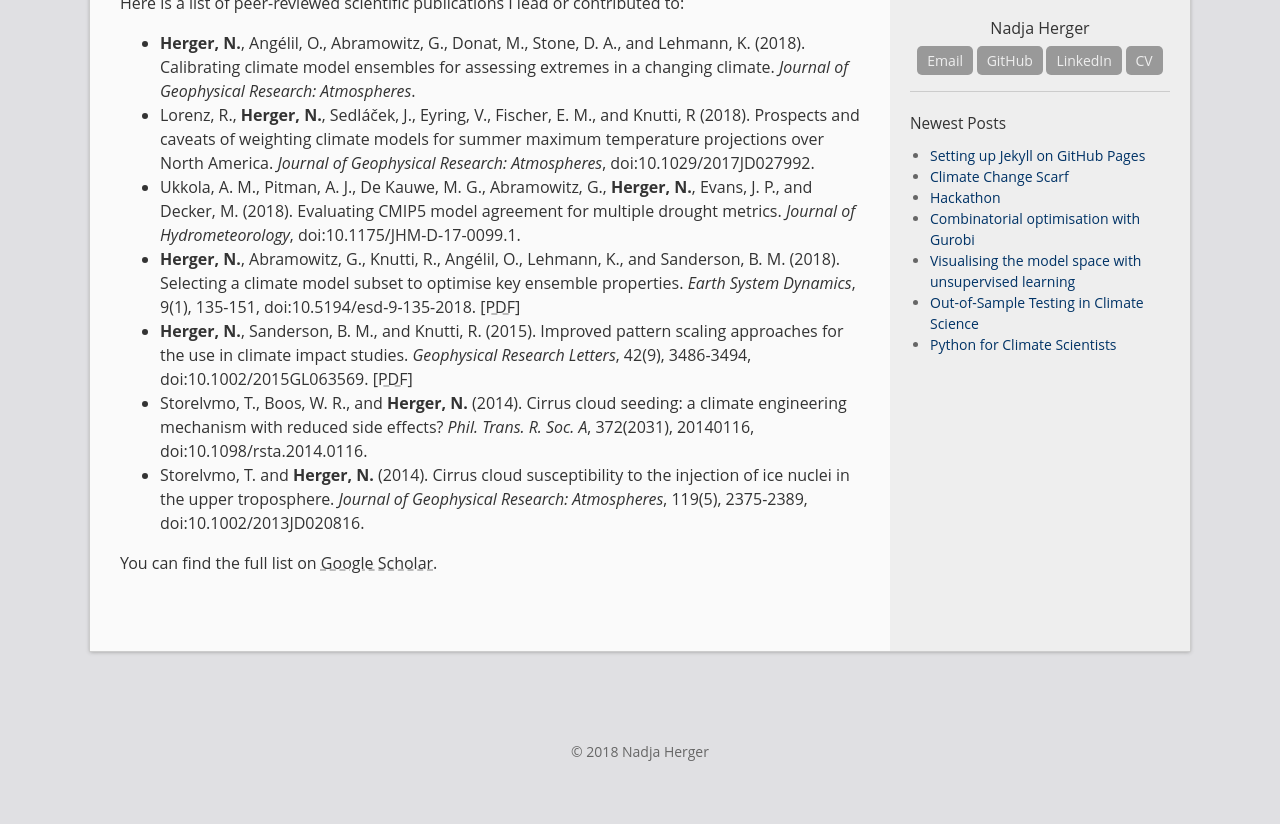
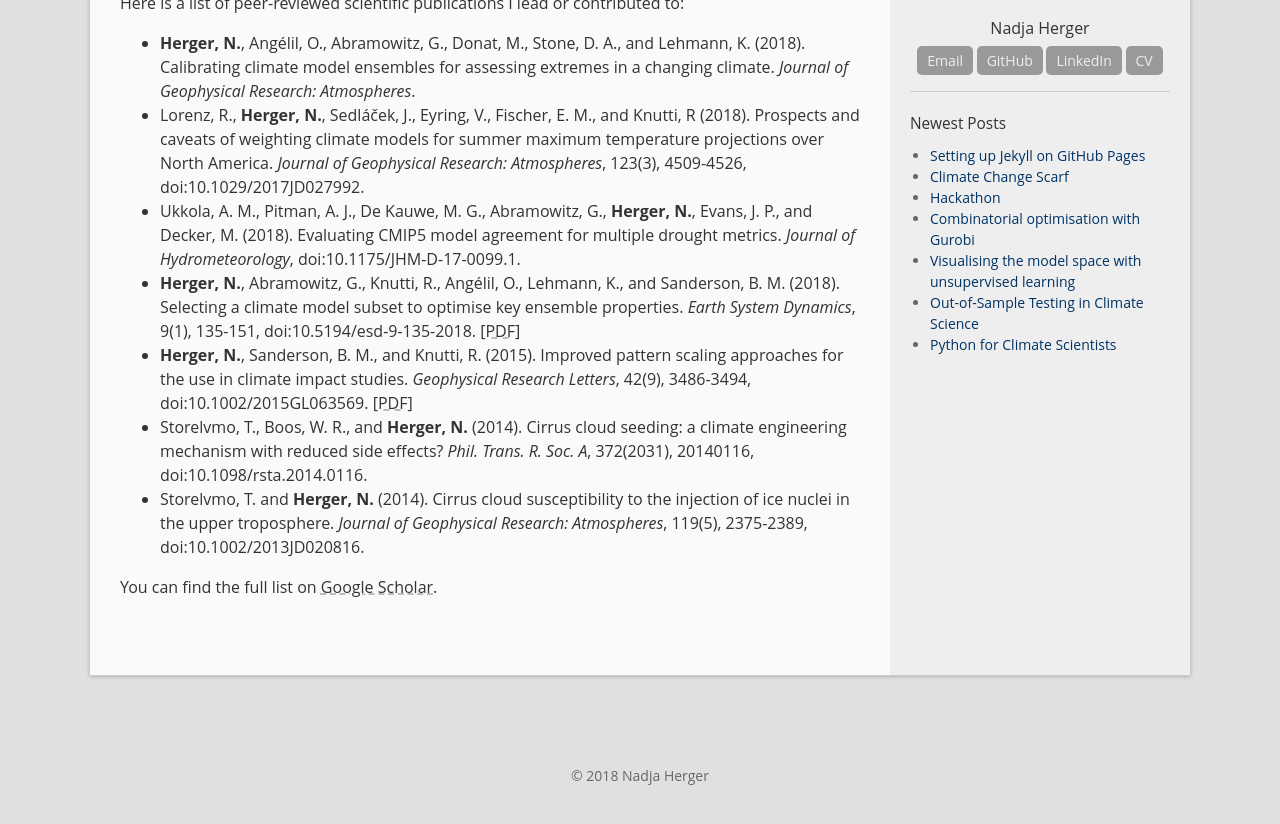
Before and after one commit to oliverangelil/oliverangelil.github.io, a Jekyll site: the page built from publications.md, in a window 1280 px wide, cut to the strip 261-1107 px from the top of the page. Shown: the top 824 px of the strip. Built offline with Jekyll 4.4.1, drawn with Linux system fonts in a browser that asks for light colours; comment, search, counter and statistics services are not loaded.

Commit message:
update publication list

```diff
--- a/publications.md
+++ b/publications.md
@@ -7,7 +7,7 @@ permalink: /publications/
 Here is a list of peer-reviewed scientific publications I lead or contributed to:
 
 * **Herger, N.**, Angélil, O., Abramowitz, G., Donat, M., Stone, D. A., and Lehmann, K. (2018). Calibrating climate model ensembles for assessing extremes in a changing climate. *Journal of Geophysical Research: Atmospheres*.
-* Lorenz, R., **Herger, N.**, Sedláček, J., Eyring, V., Fischer, E. M., and Knutti, R (2018). Prospects and caveats of weighting climate models for summer maximum temperature projections over North America. *Journal of Geophysical Research: Atmospheres*, doi:10.1029/2017JD027992.
+* Lorenz, R., **Herger, N.**, Sedláček, J., Eyring, V., Fischer, E. M., and Knutti, R (2018). Prospects and caveats of weighting climate models for summer maximum temperature projections over North America. *Journal of Geophysical Research: Atmospheres*, 123(3), 4509-4526, doi:10.1029/2017JD027992.
 * Ukkola, A. M., Pitman, A. J., De Kauwe, M. G., Abramowitz, G., **Herger, N.**, Evans, J. P., and Decker, M. (2018). Evaluating CMIP5 model agreement for multiple drought metrics. *Journal of Hydrometeorology*, doi:10.1175/JHM-D-17-0099.1.
 * **Herger, N.**, Abramowitz, G., Knutti, R., Angélil, O., Lehmann, K., and Sanderson, B. M. (2018). Selecting a climate model subset to optimise key ensemble properties. *Earth System Dynamics*, 9(1), 135-151, doi:10.5194/esd-9-135-2018. [[PDF]](https://github.com/nherger/nherger.github.io/blob/master/documents/HergerESD2018.pdf)
 * **Herger, N.**, Sanderson, B. M., and Knutti, R. (2015). Improved pattern scaling approaches for the use in climate impact studies. *Geophysical Research Letters*, 42(9), 3486-3494, doi:10.1002/2015GL063569. [[PDF]](https://github.com/nherger/nherger.github.io/blob/master/documents/HergerGRL2015.pdf)
```
